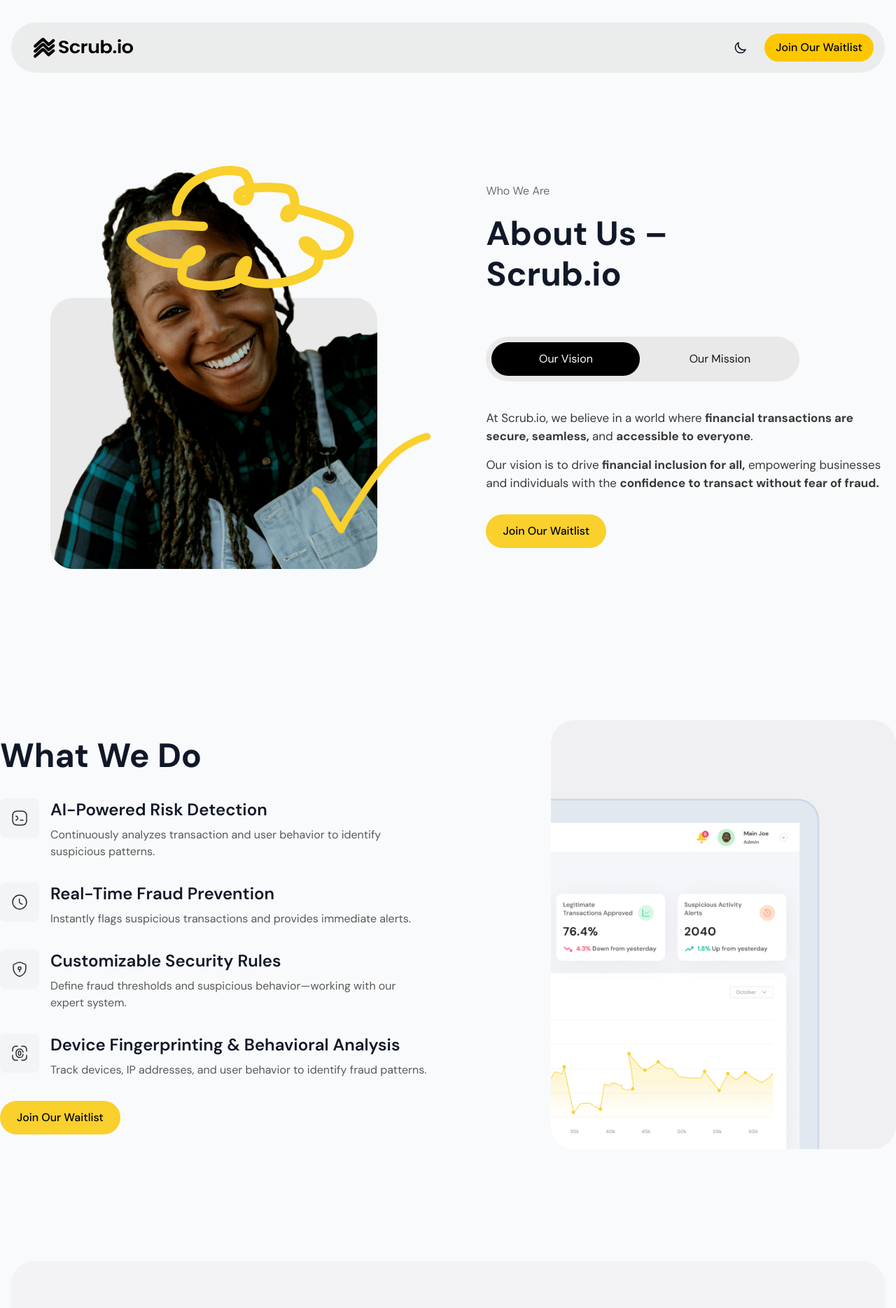
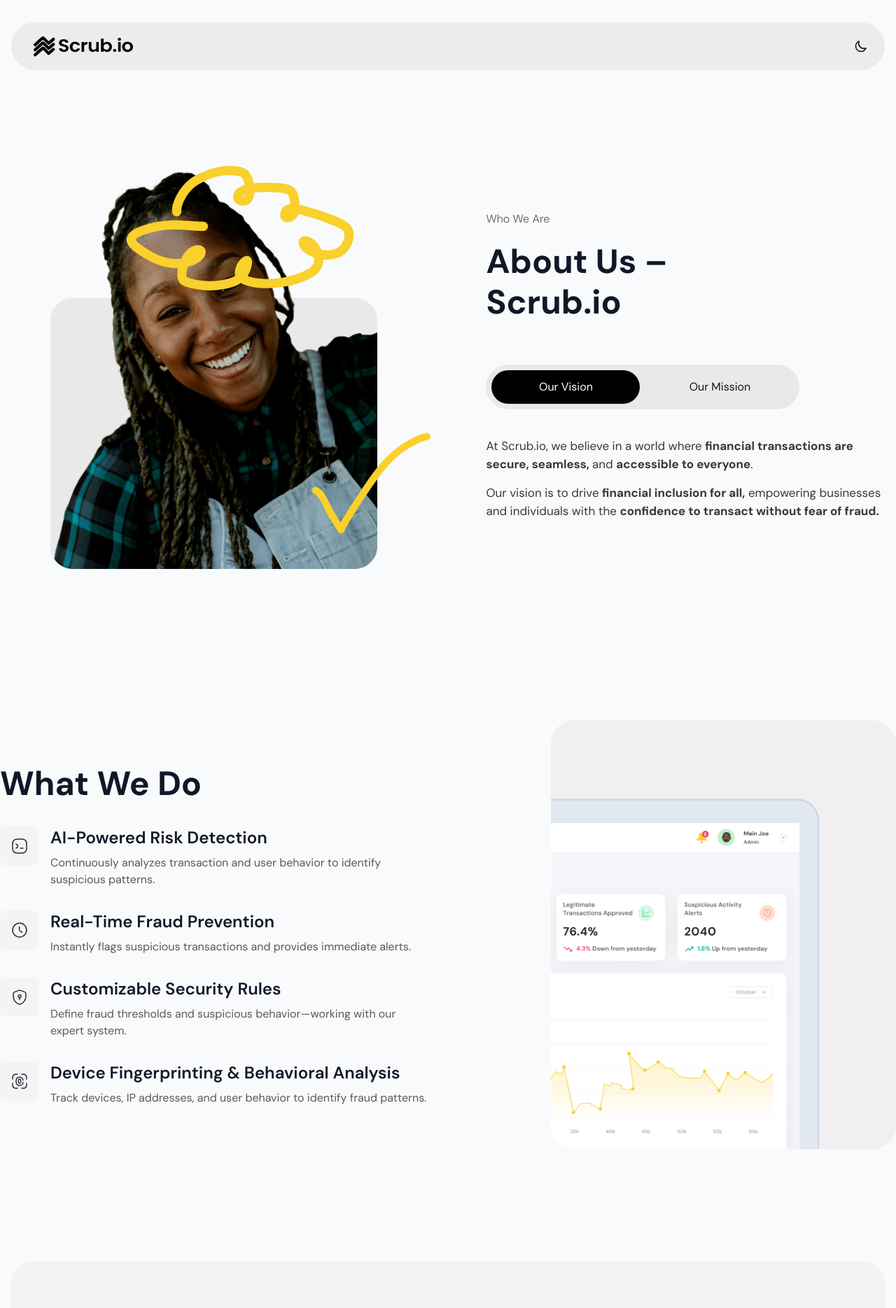
Before and after one commit to Usescrub/FE, a plain HTML site: page about.html in a window 1280 px wide. Shown: the top 1869 px of the page at 70% size. Drawn offline with Linux system fonts and the light colour scheme; a script that the page names is missing.

Commit message:
remove modal button from pages

```diff
--- a/about.html
+++ b/about.html
@@ -117,12 +117,6 @@
                 d="M20.354 15.354A9 9 0 018.646 3.646 9.003 9.003 0 0012 21a9.003 9.003 0 008.354-5.646z"
               />
             </svg>
-          </button>
-          <button
-            id="join"
-            class="bg-yellow-400 hover:bg-yellow-500 text-sm md:text-base text-black font-medium py-2 px-4 rounded-full transition duration-100 waitlist"
-          >
-            Join Our Waitlist
           </button>
         </div>
       </div>
@@ -247,12 +241,6 @@
               </div>
             </div>
           </div>
-
-          <button
-            class="mt-8 bg-[#F9D02C] hover:bg-yellow-500 text-black font-medium py-3 px-6 rounded-full transition duration-100 waitlist"
-          >
-            Join Our Waitlist
-          </button>
         </div>
       </div>
     </section>
@@ -465,12 +453,6 @@
               </div>
             </div>
           </div>
-
-          <button
-            class="mt-8 bg-[#F9D02C] hover:bg-yellow-500 text-black font-medium py-3 px-6 rounded-full transition duration-100 waitlist"
-          >
-            Join Our Waitlist
-          </button>
         </div>
 
         <div class="relative w-full">
@@ -764,11 +746,6 @@
           Protect your revenue, secure your transactions, and stay ahead of
           cybercriminals.
         </p>
-        <button
-          class="bg-[#F9D02C] hover:bg-yellow-500 text-black font-medium py-3 px-6 rounded-full transition duration-100 waitlist"
-        >
-          Join Our Waitlist
-        </button>
       </div>
     </section>
 
@@ -865,17 +842,7 @@
                     placeholder="Enter your email"
                     class="py-2 basis-[50%] h-full w-full focus:outline-none text-black focus-visible:outline-none bg-white dark:bg-[#0D0D0D] dark:text-white"
                   />
-                  <button
-                    class="bg-[#FAD645] hover:bg-yellow-500 text-black font-medium text-sm py-2 px-4 rounded-full hidden md:block transition duration-100 waitlist"
-                  >
-                    Join Our Waitlist
-                  </button>
                 </div>
-                <button
-                  class="bg-[#FAD645] hover:bg-yellow-500 text-black font-medium text-sm w-[200px] mt-2 py-4 px-4 rounded-full md:hidden block transition duration-100 waitlist"
-                >
-                  Join Our Waitlist
-                </button>
               </div>
               <p class="text-sm text-gray-600 dark:text-gray-400 mt-7">
                 By subscribing, you agree to our
```
Also changed, not shown: contact.html (+0 -21 lines), index.html (+0 -32 lines).
